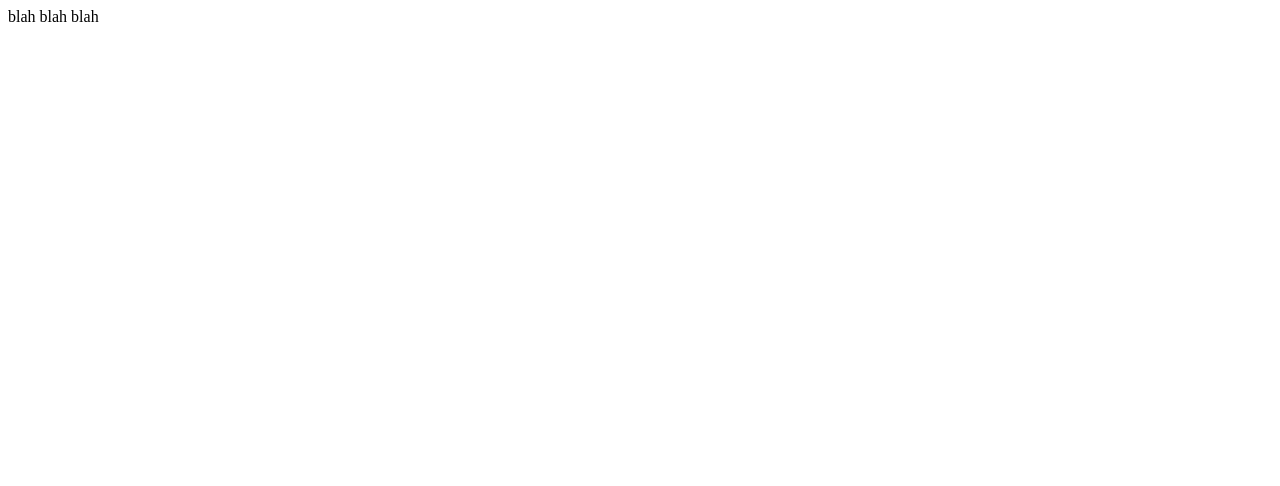
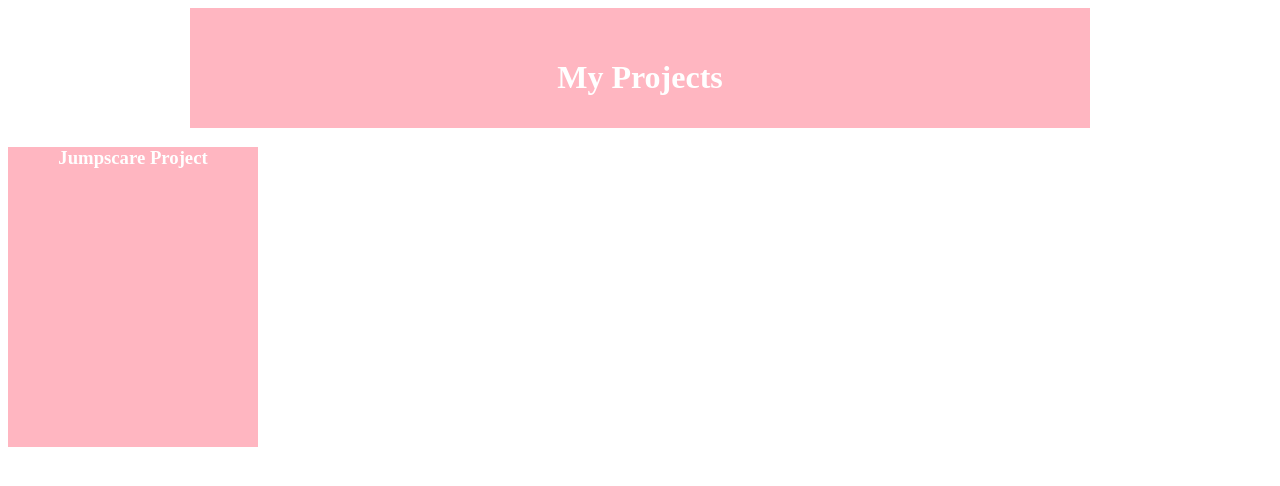
Before and after one commit to Teddy-25tw/Teddy-25tw.github.io, a plain HTML site: page projects.html in a window 1280 px wide. Drawn offline with Linux system fonts and the light colour scheme.

Commit message:
add message

```diff
--- a/projects.html
+++ b/projects.html
@@ -2,11 +2,45 @@
 <html>
 <head>
 
-	<title>
+	<style type="text/css">
+		#banner{
+			width:900px;
+			height:70px;
+			background-color: lightpink;
+			padding-top: 30px;
+			text-align: left;
+			color: white;
+			text-align:center;
+			padding-bottom:20px;
 
-	</title>
+				}
+
+		#craft{
+			width:250px;
+			height:300px;
+			background-color: lightpink;
+			text-align: center;
+			top: 40px;
+			left: 80px;
+			color: white;
+
+
+
+		}
+
+		a{
+			text-decoration:none;
+		}
+
+	</style>
 </head>
 <body>
-blah blah blah
+	<center>
+		<div id="banner"><h1>My Projects</h1></div>
+	</center>
+
+<a  href="jumpscare.html">
+<div id="craft"><h3>Jumpscare Project</h3></div>
+</a>
 </body>
 </html>
```
Also changed, not shown: index.html (+2 -2 lines), jumpscare.html (added, +48 -0 lines), projects-draft1.html (added, +12 -0 lines), 1 other file.
